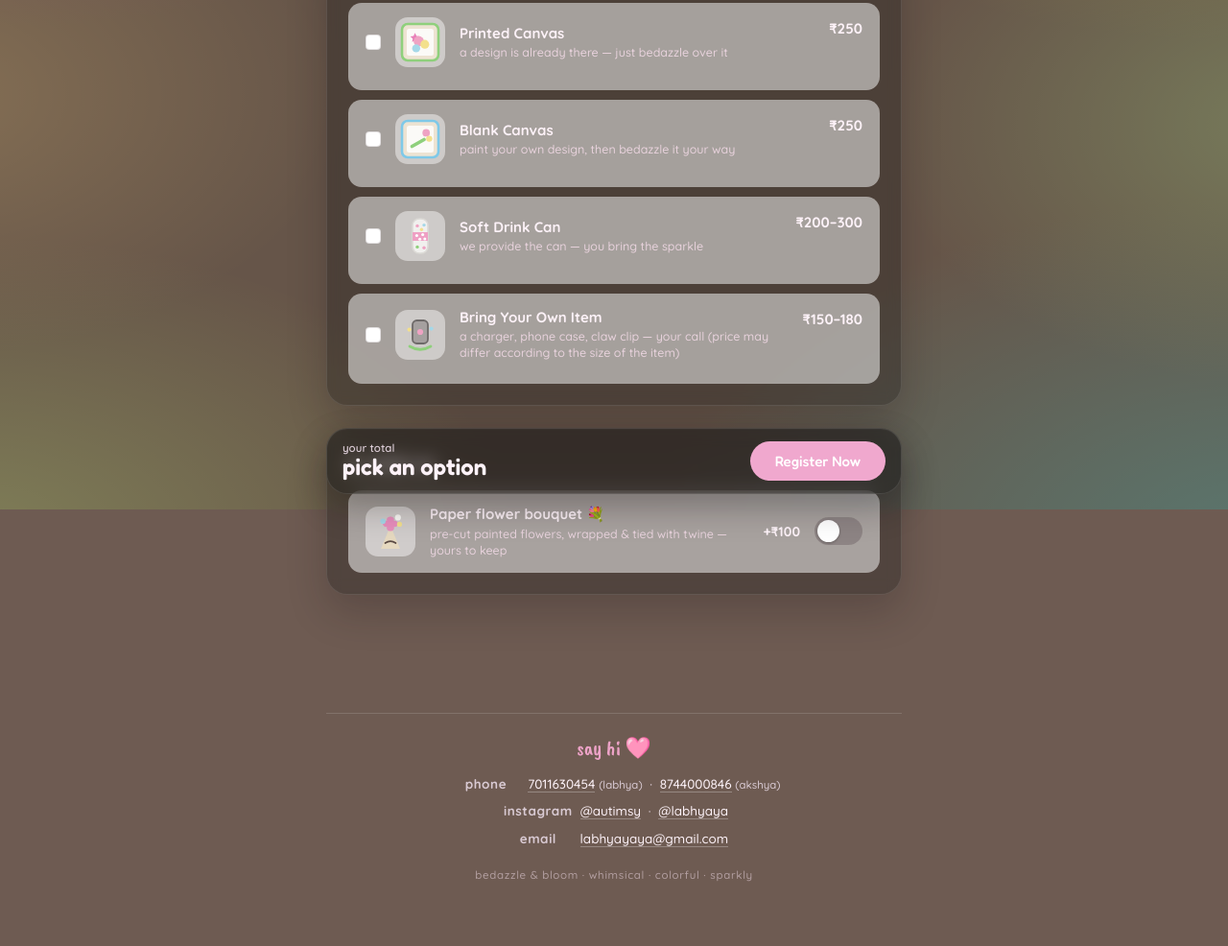
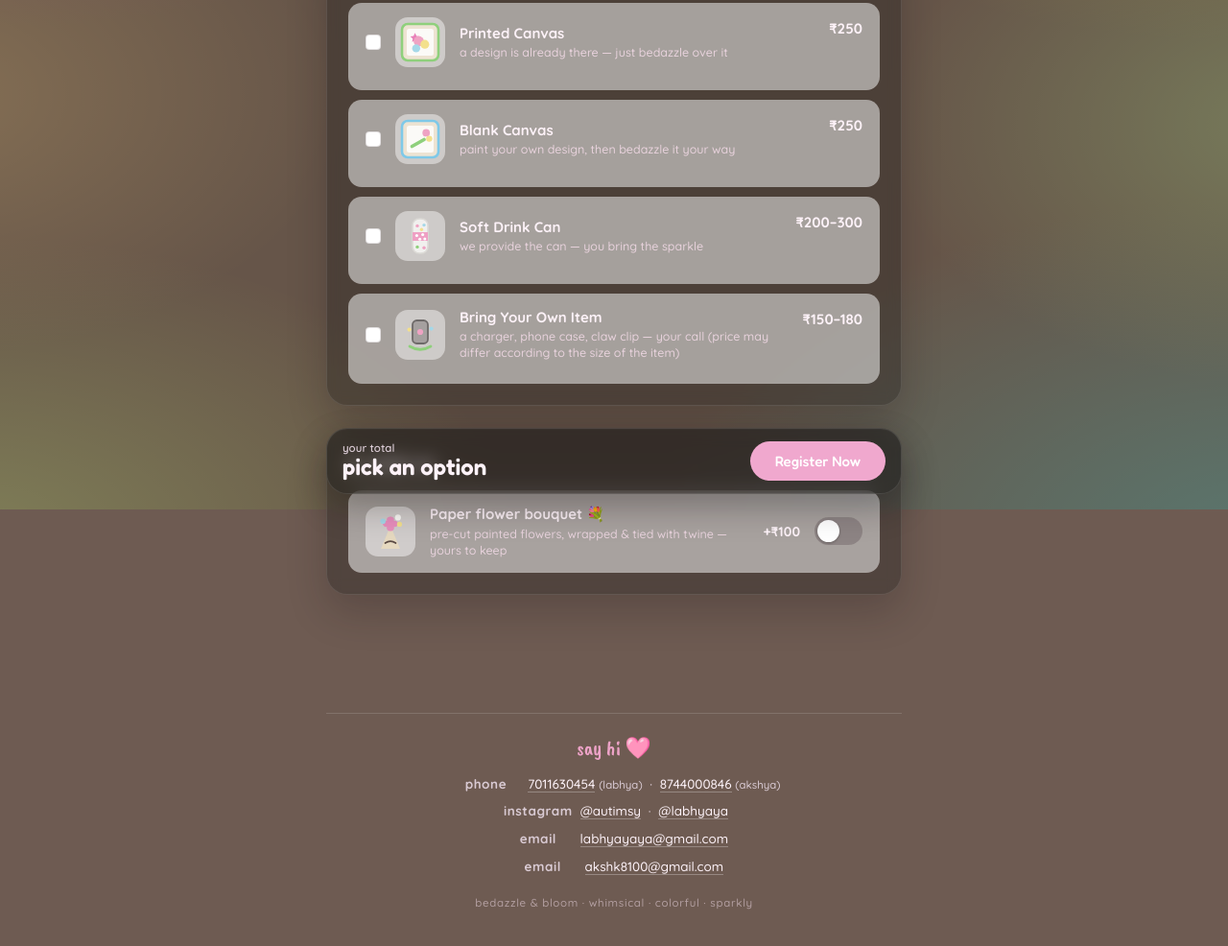
Before and after one commit to Akshyyaaa-05/bedazzle-bloom, a website: page index.html in a window 1280 px wide. Shown: the part 269-1255 px from the top of the page at 96% size. Before the commit the page ends 1234 px from the top, so only its background shows below. Drawn offline with nearby package versions, Linux system fonts and the light colour scheme.

Commit message:
Update index.html

```diff
--- a/index.html
+++ b/index.html
@@ -321,6 +321,10 @@
       <span class="footer-key">email</span>
       <a href="mailto:labhyayaya@gmail.com">labhyayaya@gmail.com</a>
     </p>
+    <p class="footer-row">
+      <span class="footer-key">email</span>
+      <a href="mailto:labhyayaya@gmail.com">akshk8100@gmail.com</a>
+    </p>
     <p class="footer-mark">bedazzle &amp; bloom · whimsical · colorful · sparkly</p>
   </footer>
 
```
